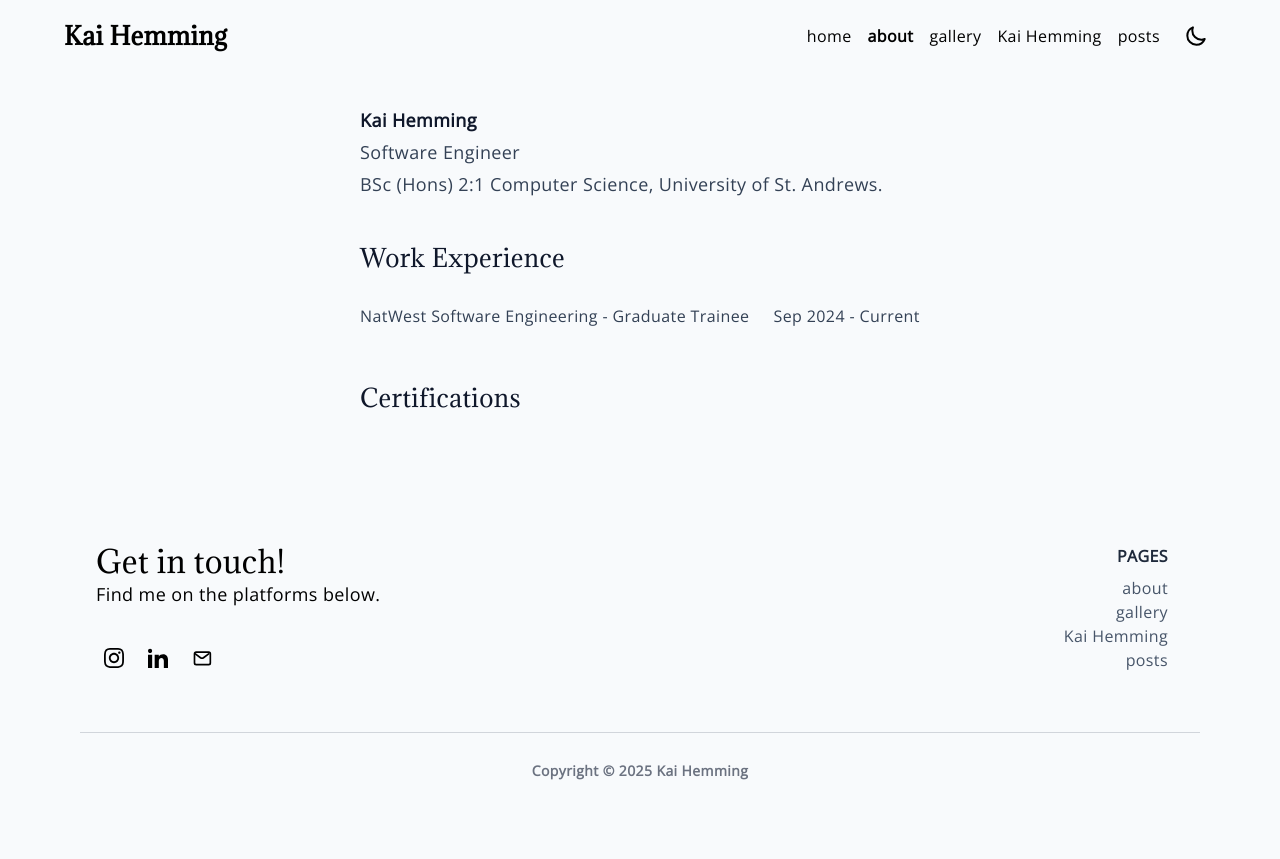
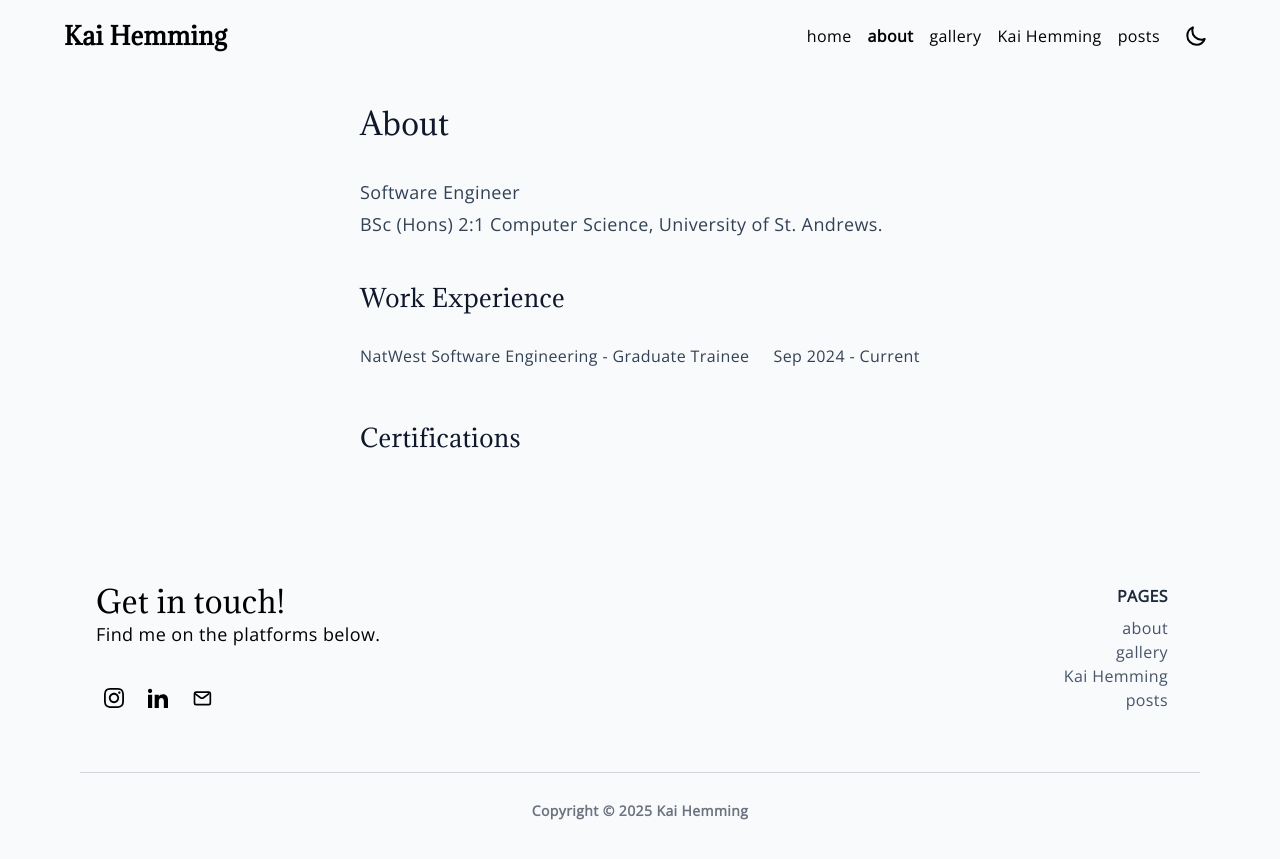
Before and after one commit to KaiHemming/kaihemming.github.io, a Jekyll site: the page built from pages/about.md, in a window 1280 px wide. Shown: the top 859 px of the page. Built offline with Jekyll 4.4.1, drawn with Linux system fonts in a browser that asks for light colours.

Commit message:
Attempted fix

```diff
--- a/pages/about.md
+++ b/pages/about.md
@@ -2,7 +2,7 @@
 title: about
 layout: cv
 ---
-**Kai Hemming**<br/>
+## About
 Software Engineer<br/>
 BSc (Hons) 2:1 Computer Science, University of St. Andrews.
 
```
